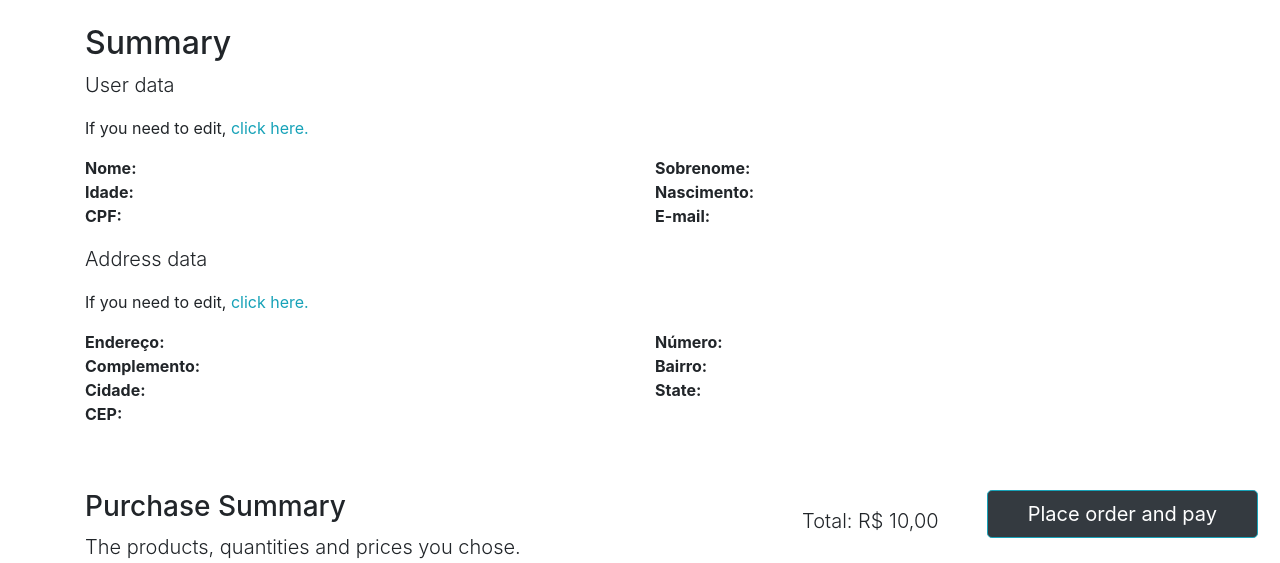
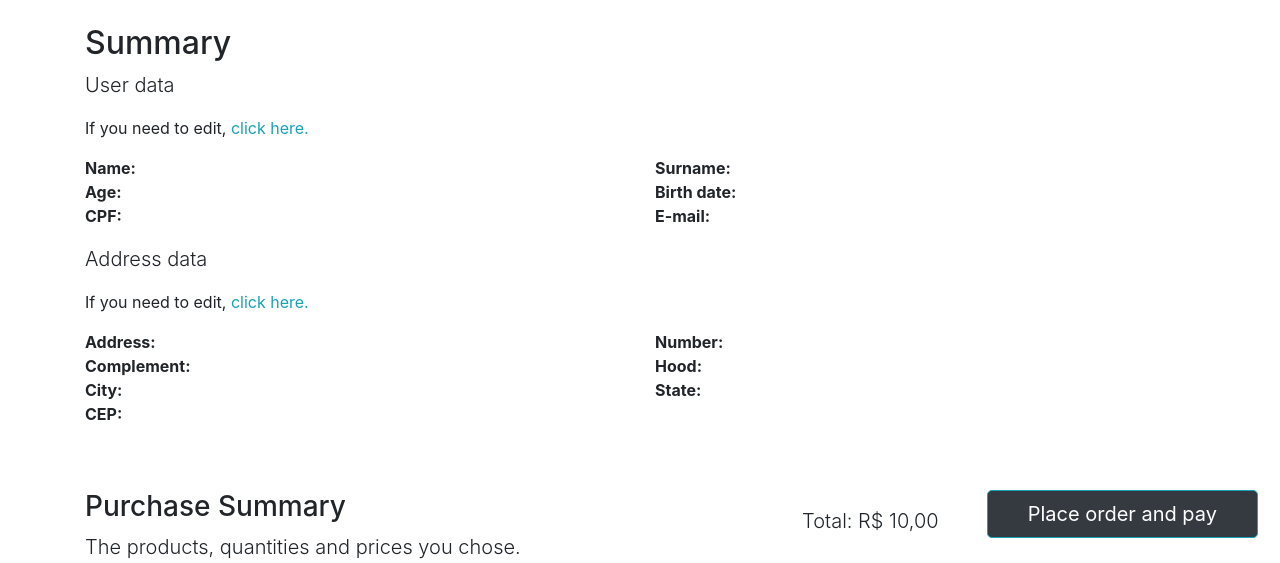
Before and after one commit to IFinotti/ECOMMERCE, a Django app: template product/templates/product/purchasesummary.html in a window 1280 px wide. Shown: the part 56-619 px from the top of the page. Run offline with Django 4.2, Linux system fonts and the light colour scheme; the template is opened without the code that fills it: most values are stand-ins (such as "Sample title", 1, 10 or a date in 2020); some libraries are stand-ins or nearby versions.

Commit message:
Changing templates

```diff
--- a/product/templates/product/cart.html
+++ b/product/templates/product/cart.html
@@ -4,8 +4,8 @@
 
 <div class="row mt-3">
   <div class="col">
-    <h3>Carrinho de compras</h3>
-    <p class="lead">Os produtos, quantidades e preços que você escolheu.</p>
+    <h3>Shopping cart</h3>
+    <p class="lead">The products, quantities and prices you chose.</p>
 
     {% include "partials/_cart.html" %}
   </div>
@@ -13,7 +13,7 @@
 
 <div class="row mt-3">
   <div class="col-lg">
-    <p class="lead">Total no carrinho</p>
+    <p class="lead">Total in cart</p>
 
     <div class="table-responsive">
       <table class="table">
--- a/product/templates/product/purchasesummary.html
+++ b/product/templates/product/purchasesummary.html
@@ -11,14 +11,14 @@
       If you need to edit, <a href="{% url 'profiles:create' %}">click here.</a>
     </p>
     <dl class="row">
-      <dt class="col-lg-2">Nome:</dt>
+      <dt class="col-lg-2">Name:</dt>
       <dd class="col-lg-4">{{user.first_name}}</dd>
-      <dt class="col-lg-2">Sobrenome:</dt>
+      <dt class="col-lg-2">Surname:</dt>
       <dd class="col-lg-4">{{user.last_name}}</dd>
 
-      <dt class="col-lg-2">Idade:</dt>
+      <dt class="col-lg-2">Age:</dt>
       <dd class="col-lg-4">{{user.profile.age}}</dd>
-      <dt class="col-lg-2">Nascimento:</dt>
+      <dt class="col-lg-2">Birth date:</dt>
       <dd class="col-lg-4">{{user.profile.birth_date}}</dd>
 
       <dt class="col-lg-2">CPF:</dt>
@@ -32,17 +32,17 @@
       If you need to edit, <a href="{% url 'profiles:create' %}">click here.</a>
     </p>
     <dl class="row">
-      <dt class="col-lg-2">Endereço:</dt>
+      <dt class="col-lg-2">Address:</dt>
       <dd class="col-lg-4">{{user.profile.address}}</dd>
-      <dt class="col-lg-2">Número:</dt>
+      <dt class="col-lg-2">Number:</dt>
       <dd class="col-lg-4">{{user.profile.number}}</dd>
 
-      <dt class="col-lg-2">Complemento:</dt>
+      <dt class="col-lg-2">Complement:</dt>
       <dd class="col-lg-4">{{user.profile.complement}}</dd>
-      <dt class="col-lg-2">Bairro:</dt>
+      <dt class="col-lg-2">Hood:</dt>
       <dd class="col-lg-4">{{user.profile.hood}}</dd>
 
-      <dt class="col-lg-2">Cidade:</dt>
+      <dt class="col-lg-2">City:</dt>
       <dd class="col-lg-4">{{user.profile.city}}</dd>
       <dt class="col-lg-2">State:</dt>
       <dd class="col-lg-4">{{user.profile.state}}</dd>
```
Also changed, not shown: db.sqlite3.
